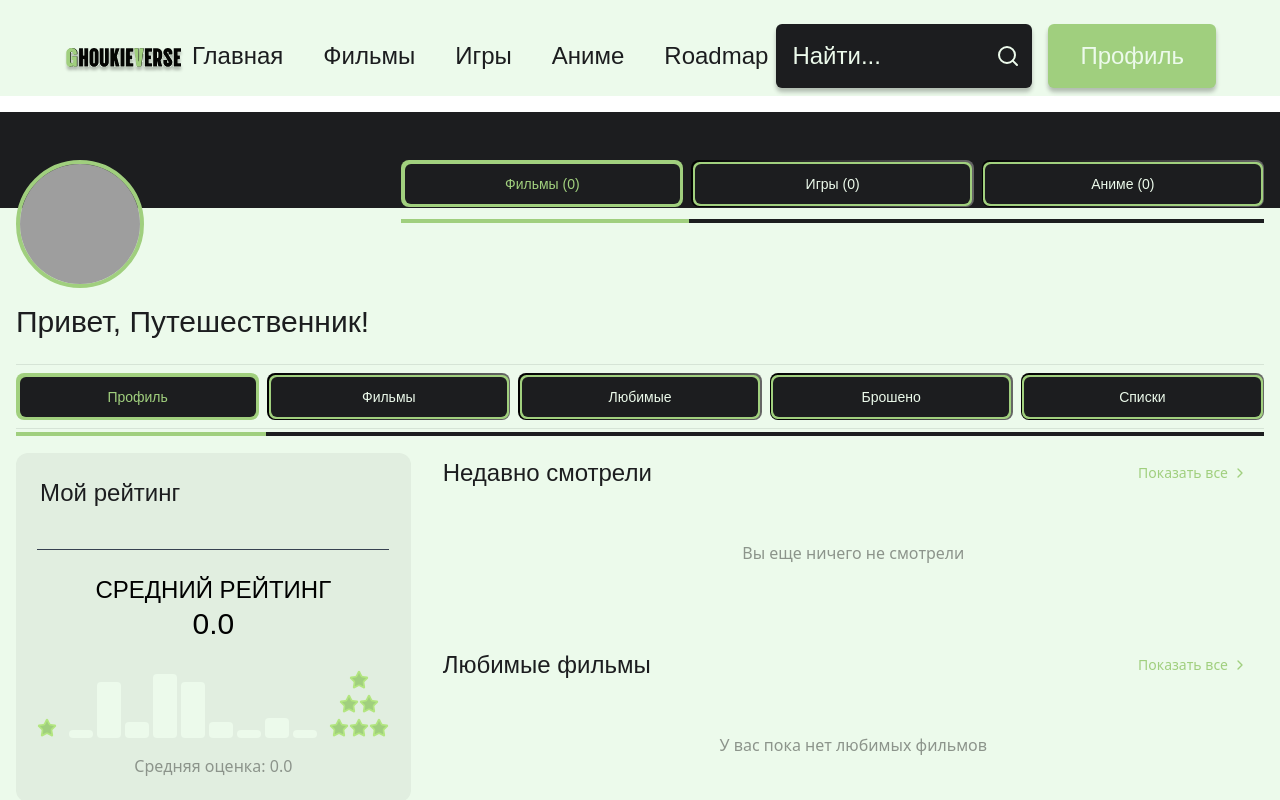
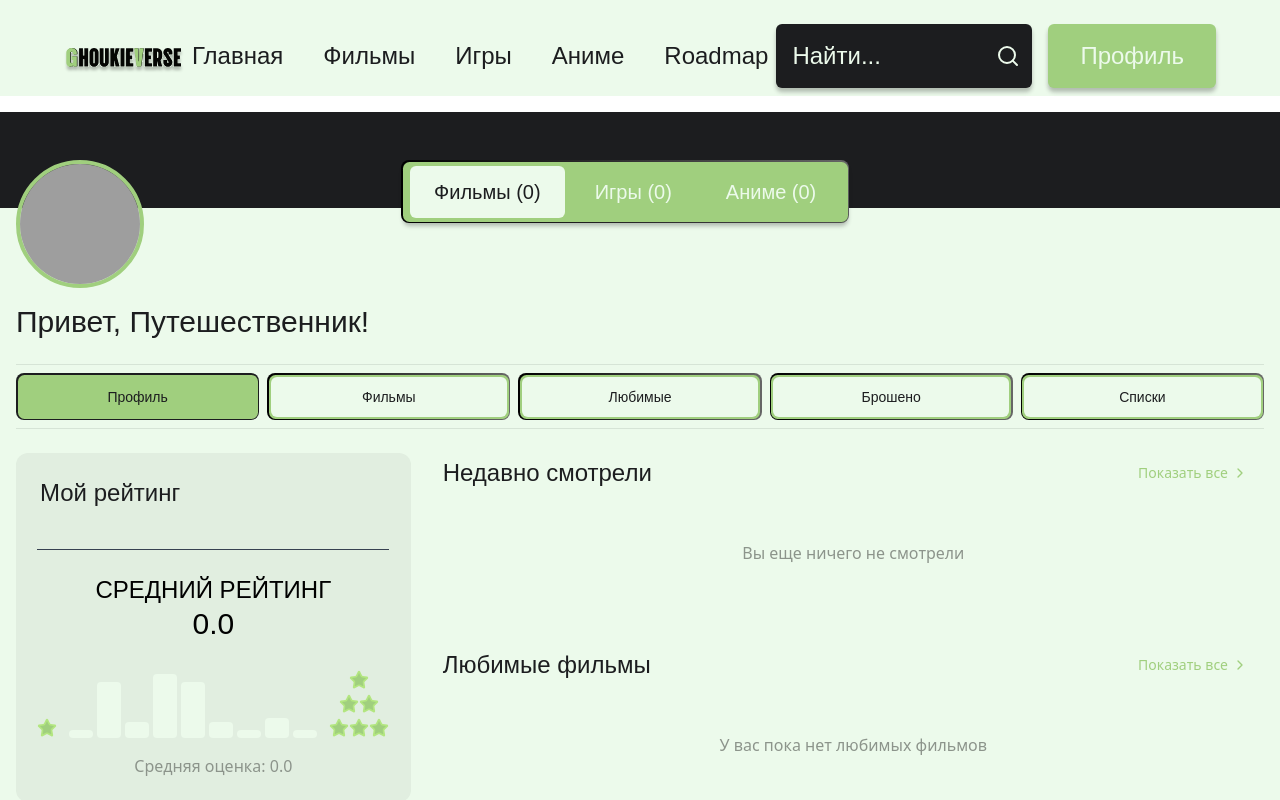
Before and after one commit to hahays/GhoukieVerse, a Next.js app: page /profile in a window 1280 px wide. Shown: the top 800 px of the page. Built offline with nearby package versions, Linux system fonts and the light colour scheme; grey boxes are pictures that could not be loaded; a web font is replaced by a local one.

Commit message:
добавил вариацию tabs для Button

```diff
--- a/src/app/(main)/profile/page.tsx
+++ b/src/app/(main)/profile/page.tsx
@@ -1,4 +1,3 @@
-// src/app/(main)/profile/page.tsx
 'use client'
 
 import {useEffect, useState} from 'react'
@@ -8,6 +7,7 @@ import {Tabs} from "../../../components/ui/Tabs/Tabs";
 import {RatingDiagram} from "../../../components/films/RatingDiagram";
 import {Button} from "../../../components/ui/Button";
 import {MovieCard} from "../../../components/cards/MovieCard/MovieCard";
+import {ActionToggleGroup} from "../../../components/ui/ActionToggleGroup/ActionToggleGroup";
 
 type ContentType = 'films' | 'games' | 'anime'
 type ProfileTabType = 'profile' | 'films' | 'favorites' | 'dropped' | 'lists'
@@ -55,7 +55,6 @@ export default function ProfilePage() {
 
             <div className="mt-28 bg-ghoukie-black h-24 w-full"></div>
 
-
             <div className="container mx-auto px-4">
 
                 <div className="flex flex-col md:flex-row gap-8 -mt-12 relative z-10">
@@ -75,15 +74,14 @@ export default function ProfilePage() {
                     </div>
 
                     <div className="flex-1">
-                        <Tabs
-                            items={[
-                                {value: 'films', label: `Фильмы (${favorites.films.length})`},
-                                {value: 'games', label: `Игры (${favorites.games.length})`},
-                                {value: 'anime', label: `Аниме (${favorites.anime.length})`}
+                        <ActionToggleGroup
+                            options={[
+                                { value: 'films', label: `Фильмы (${favorites.films.length})` },
+                                { value: 'games', label: `Игры (${favorites.games.length})` },
+                                { value: 'anime', label: `Аниме (${favorites.anime.length})` }
                             ]}
-                            value={activeContentTab}
-                            onChange={setActiveContentTab}
-                            className="text-xl font-victor"
+                            initial={activeContentTab}
+                            onChange={(value) => setActiveContentTab(value as ContentType)}
                         />
                     </div>
                 </div>
@@ -99,6 +97,8 @@ export default function ProfilePage() {
                         ]}
                         value={activeProfileTab}
                         onChange={setActiveProfileTab}
+                        variant='no-line'
+                        buttonVariant="tabs"
                         className="font-victor"
                     />
                 </div>
--- a/src/components/ui/Button/Button.tsx
+++ b/src/components/ui/Button/Button.tsx
@@ -1,5 +1,5 @@
 import React from 'react'
-import { cva, type VariantProps } from 'class-variance-authority'
+import {cva, type VariantProps} from 'class-variance-authority'
 
 const buttonVariants = cva(
     'inline-flex items-center justify-center rounded-md font-medium transition-colors focus-visible:outline-none focus-visible:ring-2 focus-visible:ring-ring focus-visible:ring-offset-2 disabled:opacity-50 disabled:pointer-events-none',
@@ -13,6 +13,7 @@ const buttonVariants = cva(
                 secondary: 'bg-ghoukie-black text-ghoukie-white hover:bg-ghoukie-light-green hover:text-ghoukie-black',
                 toggle: 'px-4 py-1 text-base rounded-md',
                 ghostToggle: 'px-6 py-3 text-xl',
+                tabs: ''
             },
             size: {
                 xs: 'h-7 px-2 text-xs',
@@ -23,6 +24,7 @@ const buttonVariants = cva(
                 icon: 'h-9 w-9',
                 toggle: '',
                 ghostToggle: '',
+                tabs: '',
             },
             active: {
                 true: '',
@@ -56,6 +58,20 @@ const buttonVariants = cva(
                 active: true,
                 className: 'bg-ghoukie-white text-ghoukie-black',
             },
+            {
+                variant: 'tabs',
+                className: 'transition-all whitespace-nowrap rounded-lg px-4 py-2',
+            },
+            {
+                variant: 'tabs',
+                active: true,
+                className: 'bg-ghoukie-green text-ghoukie-black',
+            },
+            {
+                variant: 'tabs',
+                active: false,
+                className: 'bg-ghoukie-white text-ghoukie-black',
+            },
         ],
         defaultVariants: {
             variant: 'default',
@@ -65,7 +81,7 @@ const buttonVariants = cva(
     }
 )
 
-interface ButtonProps
+export interface ButtonProps
     extends React.ButtonHTMLAttributes<HTMLButtonElement>,
         VariantProps<typeof buttonVariants> {
     icon?: React.ReactNode
--- a/src/components/ui/ButtonToggle/ButtonToggle.tsx
+++ b/src/components/ui/ButtonToggle/ButtonToggle.tsx
@@ -1,14 +1,21 @@
-// components/ui/ButtonToggle.tsx
 import React from "react";
 import {Button} from "../Button";
+import {ButtonProps} from "../Button/Button";
 
 
-interface ButtonToggleProps {
+interface ButtonToggleProps extends Pick<ButtonProps, 'variant' | 'size'> {
     label?: string;
     active: boolean;
     onClick: () => void;
     className?: string;
     children?: React.ReactNode;
+    useTabsVariant?: boolean;
+    activeWrapperClass?: string;
+    inactiveWrapperClass?: string;
+    activeInnerClass?: string;
+    inactiveInnerClass?: string;
+    activeButtonClass?: string;
+    inactiveButtonClass?: string;
 }
 
 export const ButtonToggle: React.FC<ButtonToggleProps> = ({
@@ -16,23 +23,31 @@ export const ButtonToggle: React.FC<ButtonToggleProps> = ({
                                                               active,
                                                               onClick,
                                                               className = '',
-                                                              children
+                                                              children,
+                                                              size,
+                                                              useTabsVariant = false,
+                                                              activeWrapperClass = 'bg-ghoukie-green',
+                                                              inactiveWrapperClass = 'bg-gradient-to-r from-[#000000] to-[#666666]',
+                                                              activeInnerClass = 'bg-ghoukie-green',
+                                                              inactiveInnerClass = 'bg-ghoukie-green',
+                                                              activeButtonClass = 'bg-ghoukie-black text-ghoukie-green',
+                                                              inactiveButtonClass = 'bg-ghoukie-black text-ghoukie-white hover:opacity-90',
                                                           }) => {
     return (
         <div className={`shrink-0 flex-1 ${className}`}>
             <div className={`relative rounded-lg p-[1.5px] ${
-                active
-                    ? 'bg-[#A1D07E]'
-                    : 'bg-gradient-to-r from-[#000000] to-[#666666]'
+                active ? activeWrapperClass : inactiveWrapperClass
             }`}>
-                <div className="bg-[#A1D07E] rounded-[calc(0.5rem-1.5px)] p-[2px]">
+                <div className={`rounded-[calc(0.5rem-1.5px)] p-[2px] ${
+                    active ? activeInnerClass : inactiveInnerClass
+                }`}>
                     <Button
-                        variant="toggle"
+                        variant={useTabsVariant ? 'tabs' : 'toggle'}
+                        size={size}
+                        active={active}
                         onClick={onClick}
                         className={`whitespace-nowrap w-full py-2 px-4 rounded-[calc(0.5rem-3.5px)] transition-all text-sm ${
-                            active
-                                ? 'bg-[#1C1D1F] text-[#A1D07E]'
-                                : 'bg-[#1C1D1F] text-[#ECFAEB] hover:opacity-90'
+                            active ? activeButtonClass : inactiveButtonClass
                         }`}
                     >
                         {children || label}
--- a/src/components/ui/Select/Select.tsx
+++ b/src/components/ui/Select/Select.tsx
@@ -11,12 +11,12 @@ export const Select: React.FC<CustomSelectProps> = ({
     return (
         <div className={`relative w-full min-w-[180px] ${className}`}>
             <div className="relative rounded-lg p-[1.5px] bg-gradient-to-r from-[#000000] to-[#666666]">
-                <div className="bg-[#A1D07E] rounded-[calc(0.5rem-1.5px)] p-[2px]">
-                    <div className="bg-[#ECFAEB] rounded-[calc(0.5rem-3.5px)] h-full">
+                <div className="bg-ghoukie-green rounded-[calc(0.5rem-1.5px)] p-[2px]">
+                    <div className="bg-ghoukie-white rounded-[calc(0.5rem-3.5px)] h-full">
                         <select
                             className="w-full pl-4 pr-8 py-2 bg-transparent appearance-none focus:outline-none text-[#1A1A1A] rounded-[calc(0.5rem-3.5px)]">
                             {options.map((option) => (
-                                <option key={option} value={option} className="bg-[#ECFAEB] text-[#1A1A1A]">
+                                <option key={option} value={option} className="bg-ghoukie-white text-ghoukie-white">
                                     {option}
                                 </option>
                             ))}
--- a/src/components/ui/Tabs/Tabs.tsx
+++ b/src/components/ui/Tabs/Tabs.tsx
@@ -1,4 +1,6 @@
-import { ButtonToggle } from "../ButtonToggle/ButtonToggle";
+import {ButtonToggle} from "../ButtonToggle/ButtonToggle";
+import {ButtonProps} from "../Button/Button";
+
 
 interface TabItem {
     value: string;
@@ -10,9 +12,20 @@ interface TabsProps {
     value: string;
     onChange: (value: string) => void;
     className?: string;
+    variant?: 'default' | 'no-line';
+    buttonVariant?: ButtonProps['variant'];
+    buttonSize?: ButtonProps['size'];
 }
 
-export const Tabs = ({ items, value, onChange, className }: TabsProps) => {
+export const Tabs = ({
+                         items,
+                         value,
+                         onChange,
+                         className,
+                         variant = "default",
+                         buttonVariant = 'toggle',
+                         buttonSize,
+                     }: TabsProps) => {
     return (
         <div className={`relative ${className}`}>
             <div className="flex items-center gap-2">
@@ -22,12 +35,22 @@ export const Tabs = ({ items, value, onChange, className }: TabsProps) => {
                         active={value === tab.value}
                         onClick={() => onChange(tab.value)}
                         className="min-w-[100px]"
+                        variant={buttonVariant}
+                        size={buttonSize}
+                        useTabsVariant={true}
+                        activeWrapperClass = 'bg-ghoukie-black'
+                    inactiveWrapperClass = 'bg-gradient-to-r from-[#000000] to-[#666666]'
+                    activeInnerClass = 'bg-ghoukie-green'
+                    inactiveInnerClass = 'bg-ghoukie-green'
+                    activeButtonClass = 'bg-ghoukie-black text-ghoukie-black'
+                    inactiveButtonClass = 'bg-ghoukie-black text-ghoukie-black hover:opacity-80'
                     >
                         {tab.label}
                     </ButtonToggle>
                 ))}
             </div>
 
+            {variant === 'default' && (
                 <div className="absolute -bottom-4 left-0 right-0 h-1 bg-ghoukie-black">
                     <div
                         className="absolute h-full bg-ghoukie-green transition-all duration-300"
@@ -37,6 +60,7 @@ export const Tabs = ({ items, value, onChange, className }: TabsProps) => {
                         }}
                     />
                 </div>
+            )}
         </div>
     );
 };
```
Lines whose indentation alone changed are shown as unchanged.
